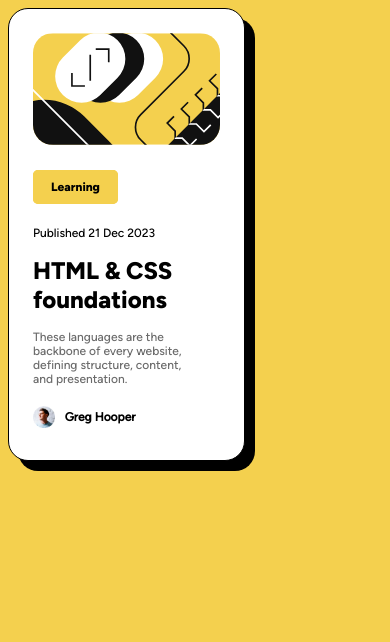
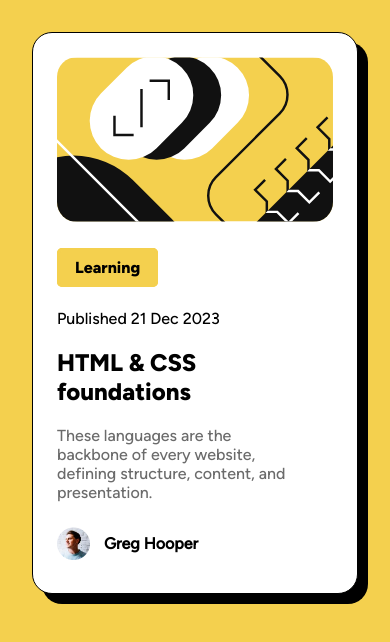
Before and after one commit to Swapaadeg/card-frontend-mentor, a plain HTML site: page index.html in a window 390 px wide. Drawn offline with Linux system fonts and the light colour scheme.

Commit message:
responsive et changement html

```diff
--- a/assets/css/index.css
+++ b/assets/css/index.css
@@ -8,15 +8,21 @@
     src: url(../fonts/static/Figtree-ExtraBold.ttf);
 }
 
+* {
+    box-sizing: border-box;
+}
+
 body {
     font-family: "Figtree";
     font-size: 16px;
     background-color: hsl(47, 88%, 63%);
     display: flex;
     justify-content: center ;
+    margin: 0;
+    padding: 20px;
 }
 
-h1 {
+h2 {
     font-family: "Figtree bold";
 }
 
@@ -72,11 +78,21 @@ h1 {
 
 @media screen and (max-width:768px) {
 body {
-    font-size: 12px;
     flex-direction: column;
+    padding: 2rem;
+}
+
+.illustration img{
+    width: 100%;
 }
 
 .box {
     width: 50%;
 }
 }
+
+@media screen and (max-width:425px) {
+    .box {
+        width: 100%;
+    }
+}
--- a/index.html
+++ b/index.html
@@ -18,22 +18,20 @@
 </head>
 <body>
   <div class="box">
-    <header>
       <div class="illustration">
       <img src="assets/images/illustration-article.svg" alt="">
       </div>
-    </header>
 
-    <main>
-      <a href="learning" class="btn">Learning</a>
-      <p class="published">Published 21 Dec 2023</p>
-      <h1>HTML & CSS foundations</h1>
-      <p class="text">These languages are the backbone of every website, defining structure, content, and presentation.</p>
+      <div class="content">
+        <a href="learning" class="btn">Learning</a>
+        <p class="published">Published 21 Dec 2023</p>
+        <h2>HTML & CSS foundations</h2>
+        <p class="text">These languages are the backbone of every website, defining structure, content, and presentation.</p>
+      </div>
       <div class="name">
         <img src="assets/images/image-avatar.webp" alt="">
         <p><strong>Greg Hooper</strong></p>
       </div>
-    </main>
   </div>
 </body>
 </html>
```
